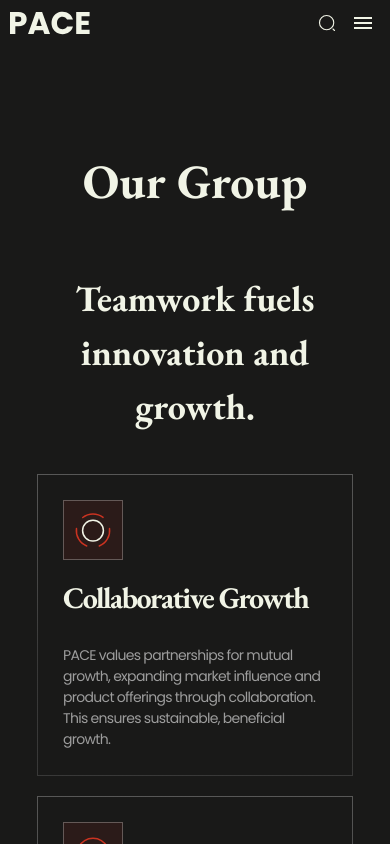
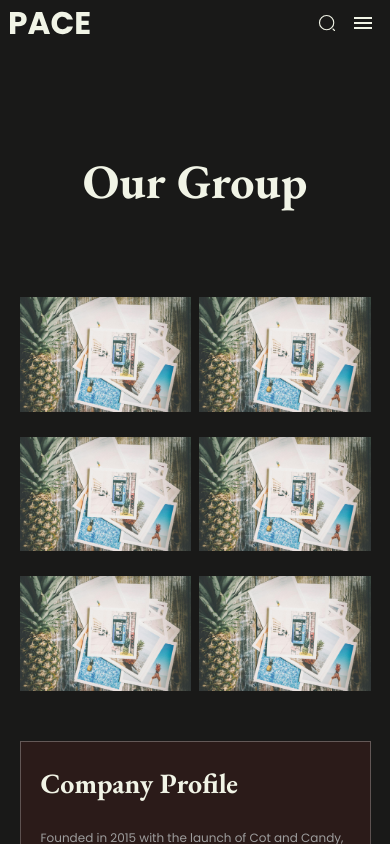
Before and after one commit to TarunRajpurohit123/pace-bussiness-website, a Next.js app in the folder pace-website/: page /about in a window 390 px wide. Shown: the top 844 px of the page. Built offline with nearby package versions, Linux system fonts and the light colour scheme.

Commit message:
working on group page content and responsive 1

```diff
--- a/pace-website/src/app/about/page.jsx
+++ b/pace-website/src/app/about/page.jsx
@@ -12,7 +12,7 @@ export default function About() {
     <>
       <PageOcc />
       <Hero2 />
-      {/* <CompanyProfile /> */}
+      <CompanyProfile />
       <AboutCards />
       {/* <Zigzag
         styles={{
--- a/pace-website/src/app/globals.css
+++ b/pace-website/src/app/globals.css
@@ -2102,7 +2102,8 @@ option:hover {
     width: 90% !important;
   }
   .aboutcards_section > h1 {
-    font-size: 3.6rem;
+    font-size: 3rem;
+    line-height: 3rem;
   }
   .hero__two {
     /* height: 45rem; */
@@ -2112,7 +2113,8 @@ option:hover {
     font-size: 1.4rem !important;
   }
   .contact_card > h1 {
-    font-size: 2rem;
+    font-size: 1.8rem;
+    line-height: 3rem;
   }
   .contact_card {
     width: 100% !important;
@@ -2123,4 +2125,17 @@ option:hover {
   .contact_card {
     margin-top: 2rem !important;
   }
-}
+  .about__company_profile_section {
+    width: 90% !important;
+  }
+  .acp__left,
+  .acp__right {
+    width: 100% !important;
+  }
+  .acp__right > p {
+    font-size: 1.2rem !important;
+  }
+  .aboutcards_section {
+    margin-top: 4rem !important;
+  }
+}
--- a/pace-website/src/app/tablet-and-tablet.css
+++ b/pace-website/src/app/tablet-and-tablet.css
@@ -183,9 +183,9 @@
     align-items: center;
     padding-bottom: 0;
   }
-  .acp__left {
+  /* .acp__left {
     width: 90%;
-  }
+  } */
   /* .acp__left_row {
         flex-direction: column;
         height: auto;
@@ -207,7 +207,7 @@
     margin-top: 2.5rem;
   }
   .acp__right {
-    width: 90%;
+    /* width: 90%; */
     height: auto;
     margin-top: 5rem;
     padding: 2rem;
@@ -227,7 +227,7 @@
   }
   .aboutcards_section > h1 {
     margin: auto;
-    width: 90%;
+    /* width: 90%; */
   }
   .aboutcards_section > section {
     flex-direction: column;
@@ -235,7 +235,7 @@
   }
   .aboutcards_section > section > .contact_card {
     margin-left: 0;
-    width: 90% !important;
+    /* width: 90% !important; */
     margin-top: 2.5rem;
   }
   .zigzag__card > div {
```
